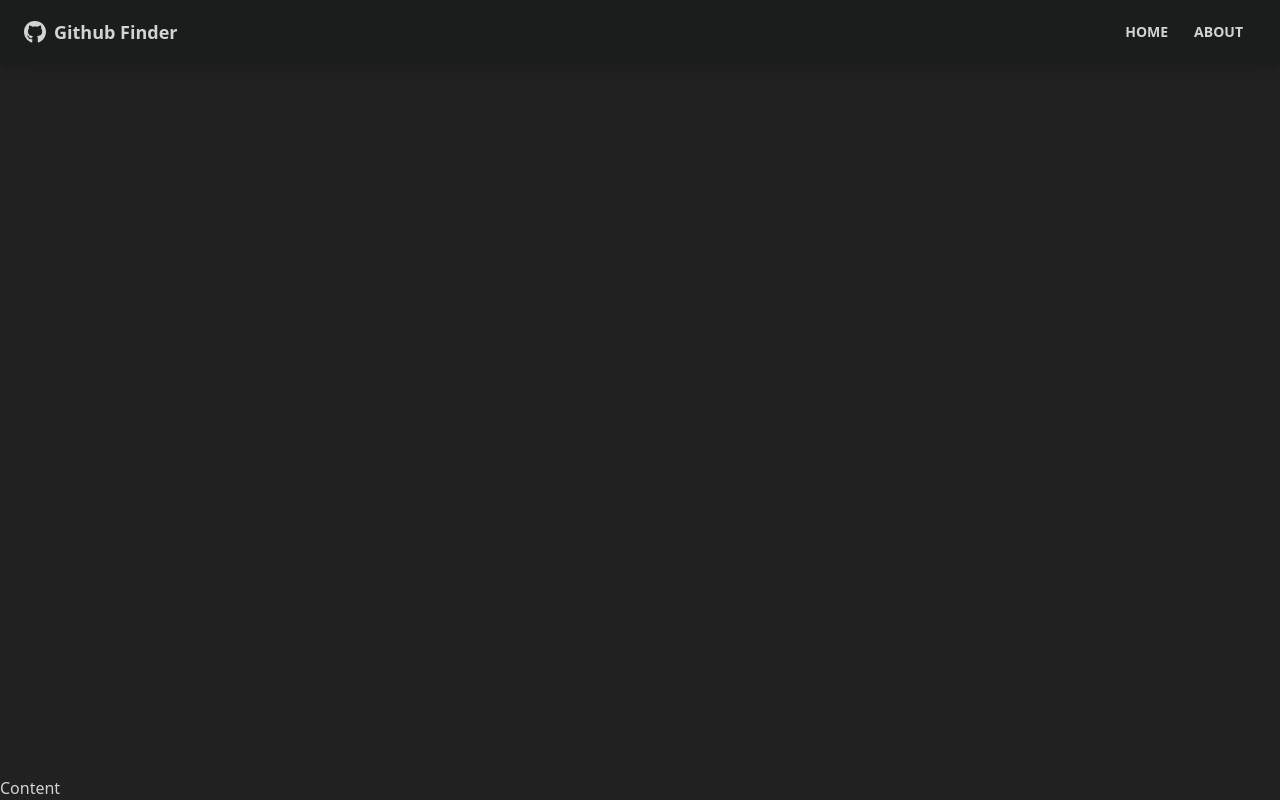
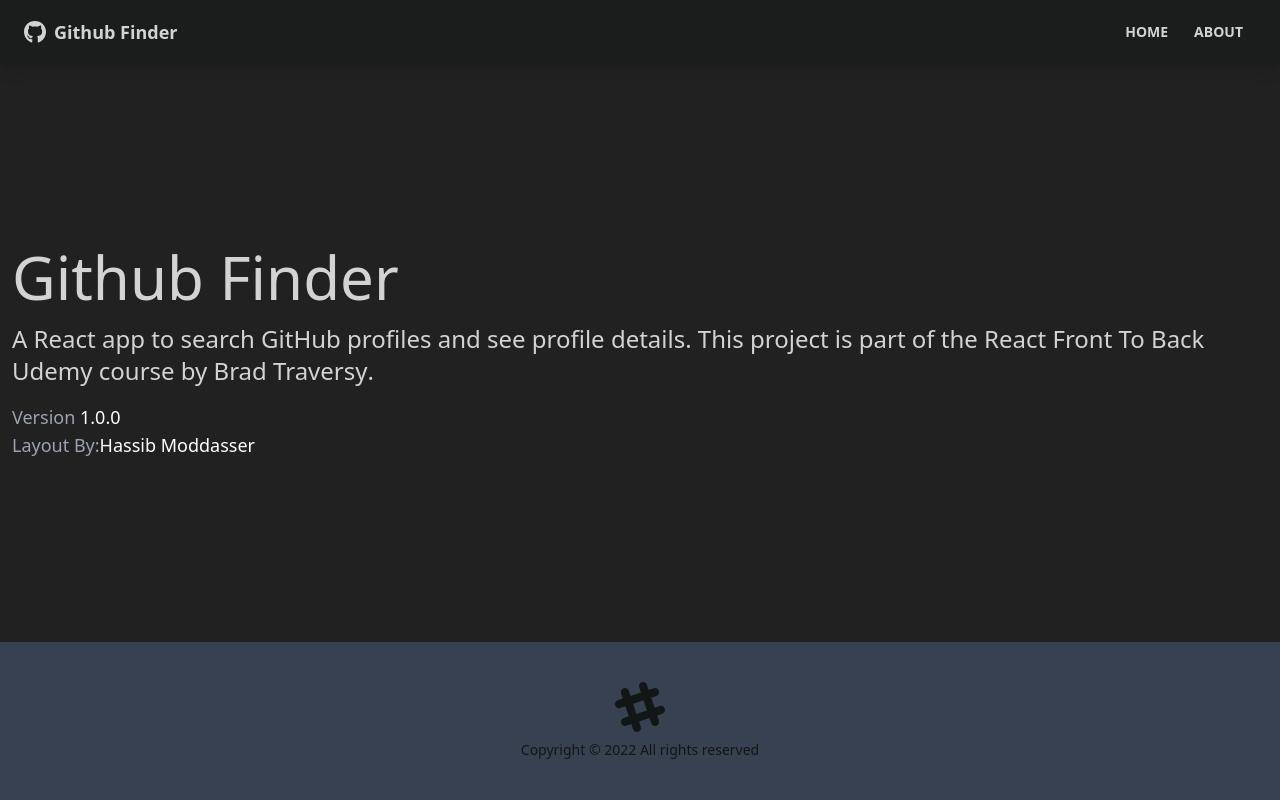
Before and after one commit to DanMurphy5150/Udemy_Traversy-React-Course_Github-Finder, a React (Create React App) app: page /about in a window 1280 px wide. Built offline with nearby package versions, Linux system fonts and the light colour scheme.

Commit message:
About and NotFound pages created and shelled out. Also added routes so the navigation is shelled out and working.

```diff
--- a/src/App.js
+++ b/src/App.js
@@ -1,12 +1,23 @@
-import { BrowserRouter as Router, Route } from 'react-router-dom';
+import { BrowserRouter as Router, Route, Routes } from 'react-router-dom';
 import Navbar from './components/layout/Navbar';
-
+import Home from './pages/Home';
+import About from './pages/About';
+import Footer from './components/layout/Footer';
+import NotFound from './pages/NotFound';
 function App() {
   return (
     <Router>
       <div className='flex flex-col justify-between h-screen'>
         <Navbar className='' />
-        <main>Content</main>
+        <main className='container mx-auto px-3 pb-12'>
+          <Routes>
+            <Route path='/' element={<Home />} />
+            <Route path='/about' element={<About />} />
+            <Route path='/notfound' element={<NotFound />} />
+            <Route path='/*' element={<NotFound />} />
+          </Routes>
+        </main>
+        <Footer />
       </div>
     </Router>
   );
--- /dev/null
+++ b/src/components/layout/Footer.jsx
@@ -0,0 +1,24 @@
+function Footer() {
+  const footerYear = new Date().getFullYear();
+
+  return (
+    <footer className='footer p-10 bg-gray-700 text-primary-content footer-center'>
+      <div>
+        <svg
+          width='50'
+          height='50'
+          viewBox='0 0 24 24'
+          xmlns='http://www.w3.org/2000/svg'
+          fillRule='evenodd'
+          clipRule='evenodd'
+          className='inline-block fill-current'
+        >
+          <path d='M22.672 15.226l-2.432.811.841 2.515c.33 1.019-.209 2.127-1.23 2.456-1.15.325-2.148-.321-2.463-1.226l-.84-2.518-5.013 1.677.84 2.517c.391 1.203-.434 2.542-1.831 2.542-.88 0-1.601-.564-1.86-1.314l-.842-2.516-2.431.809c-1.135.328-2.145-.317-2.463-1.229-.329-1.018.211-2.127 1.231-2.456l2.432-.809-1.621-4.823-2.432.808c-1.355.384-2.558-.59-2.558-1.839 0-.817.509-1.582 1.327-1.846l2.433-.809-.842-2.515c-.33-1.02.211-2.129 1.232-2.458 1.02-.329 2.13.209 2.461 1.229l.842 2.515 5.011-1.677-.839-2.517c-.403-1.238.484-2.553 1.843-2.553.819 0 1.585.509 1.85 1.326l.841 2.517 2.431-.81c1.02-.33 2.131.211 2.461 1.229.332 1.018-.21 2.126-1.23 2.456l-2.433.809 1.622 4.823 2.433-.809c1.242-.401 2.557.484 2.557 1.838 0 .819-.51 1.583-1.328 1.847m-8.992-6.428l-5.01 1.675 1.619 4.828 5.011-1.674-1.62-4.829z'></path>
+        </svg>
+        <p>Copyright &copy; {footerYear} All rights reserved</p>
+      </div>
+    </footer>
+  );
+}
+
+export default Footer;
--- /dev/null
+++ b/src/pages/About.jsx
@@ -0,0 +1,31 @@
+function About() {
+  return (
+    <>
+      <h1 className='text-6xl mb-4'>Github Finder</h1>
+      <p className='mb-4 text-2xl font-light'>
+        A React app to search GitHub profiles and see profile details. This
+        project is part of the
+        <a href='https://www.udemy.com/course/modern-react-front-to-back/'>
+          {' '}
+          React Front To Back
+        </a>{' '}
+        Udemy course by
+        <strong>
+          <a href='https://traversymedia.com'> Brad Traversy</a>
+        </strong>
+        .
+      </p>
+      <p className='text-lg text-gray-400'>
+        Version <span className='text-white'>1.0.0</span>
+      </p>
+      <p className='text-lg text-gray-400'>
+        Layout By:
+        <a className='text-white' href='https://twitter.com/hassibmoddasser'>
+          Hassib Moddasser
+        </a>
+      </p>
+    </>
+  );
+}
+
+export default About;
--- /dev/null
+++ b/src/pages/Home.jsx
@@ -0,0 +1,9 @@
+function Home() {
+  return (
+    <div>
+      <h1 className='text-6xl'>Welcome Home!</h1>
+    </div>
+  );
+}
+
+export default Home;
--- /dev/null
+++ b/src/pages/NotFound.jsx
@@ -0,0 +1,21 @@
+import { FaHome } from 'react-icons/fa';
+import { Link } from 'react-router-dom';
+
+function NotFound() {
+  return (
+    <div className='hero'>
+      <div className='text-center hero-content'>
+        <div className='max-w-lg'>
+          <h1 className='text-8xl font-bold mb-8'>Oops!</h1>
+          <p className='text-5xl mb-8'>404 - Page not found!</p>
+          <Link to='/' className='btn btn-primary btn-lg'>
+            <FaHome className='mr-2' />
+            Back To Home
+          </Link>
+        </div>
+      </div>
+    </div>
+  );
+}
+
+export default NotFound;
```
